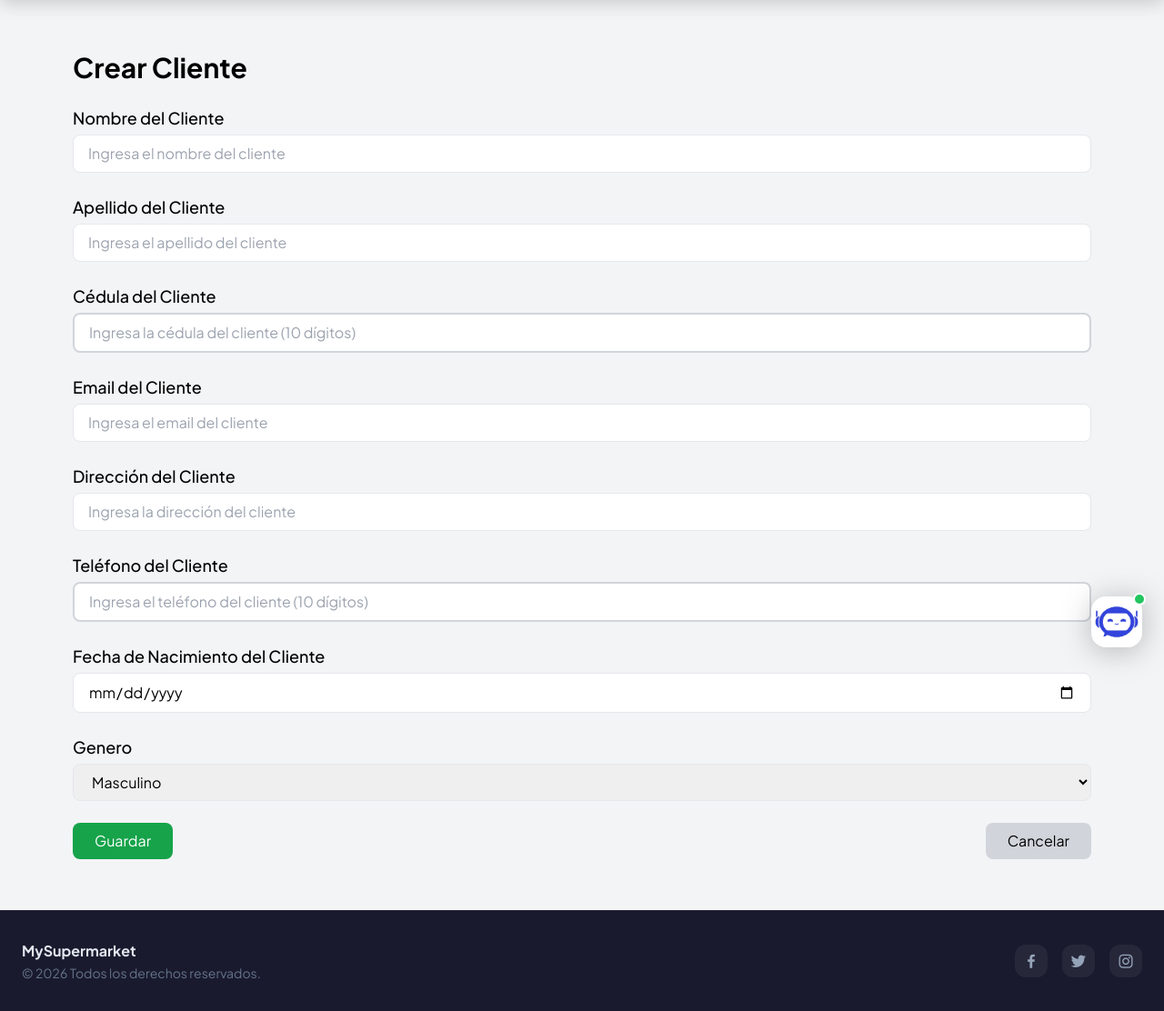
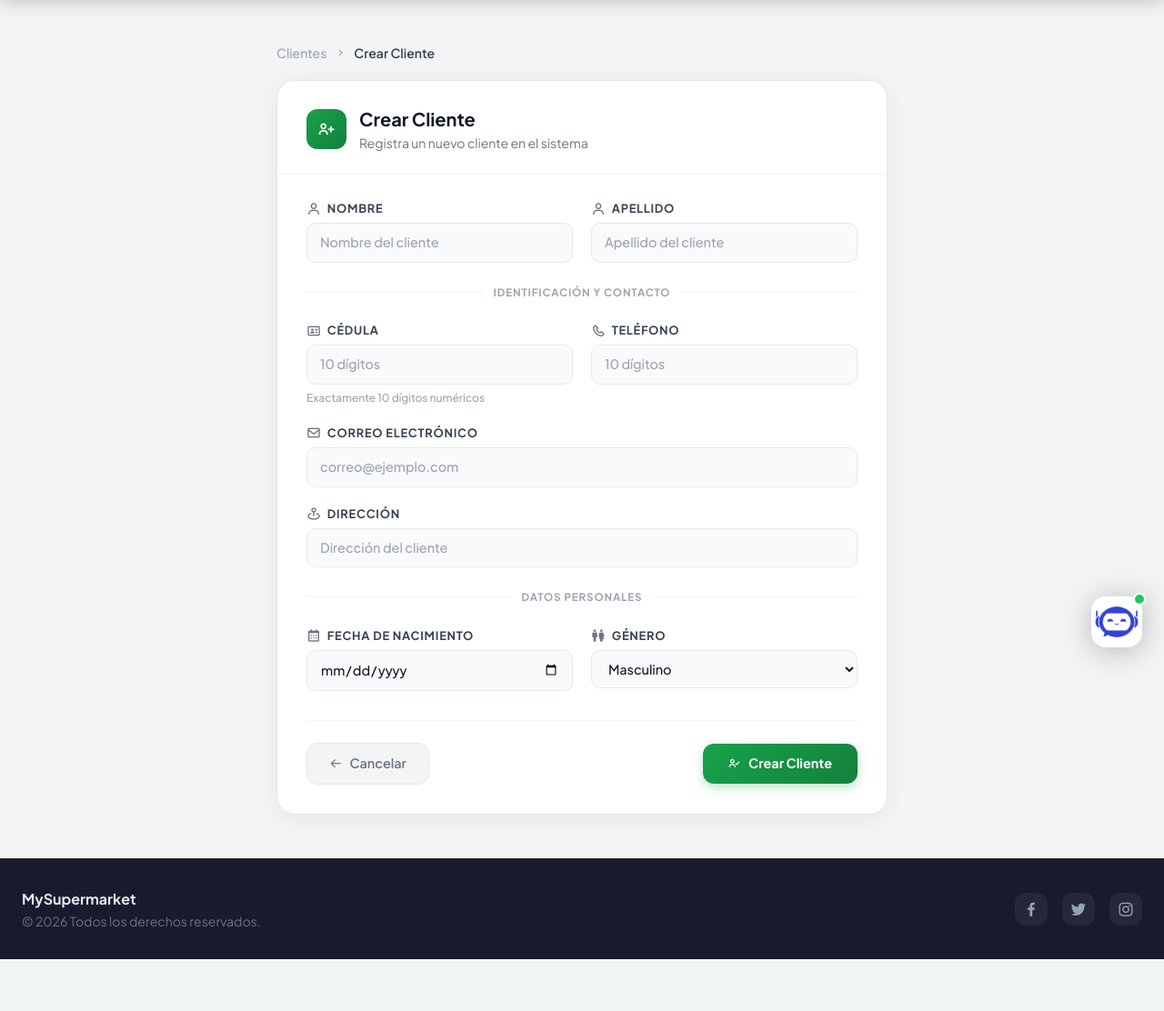
Before and after one commit to Kadir011/Sistema-de-Ventas-Supermercado, a Django app: page /clientes/crear/ in a window 1280 px wide. Shown: the part 64-1176 px from the top of the page at 91% size. After the commit the page ends 1119 px from the top, so only its background shows below. Run offline with Django 5.2, Linux system fonts and the light colour scheme; data that the repository does not hold is empty; some libraries are stand-ins or nearby versions.

Commit message:
Implementación CSS para template del formulario de clientes desde el admin

```diff
--- a/templates/super/customers/customer_form.html
+++ b/templates/super/customers/customer_form.html
@@ -1,120 +1,132 @@
 {% extends 'components/base.html' %}
-{% block title %}{% if form.instance.pk %}{{title}}{% else %}{{title}}{% endif %}{% endblock %}
+{% load static %}
+{% block title %}{{ title }}{% endblock %}
 {% block content %}
-<div class="container mx-auto py-8 px-16">
-    <h1 class="text-3xl font-bold mb-6">{% if form.instance.pk %}{{title}}{% else %}{{title}}{% endif %}</h1>
-    <form method="post" class="space-y-6">
+
+<link rel="stylesheet" href="{% static 'css/customer_form.css' %}">
+
+<div class="max-w-2xl mx-auto py-6">
+    <!-- Breadcrumb -->
+    <div class="flex items-center gap-2 text-sm mb-5" style="color: #9ca3af;">
+        <a href="{% url 'super:customer_list' %}" class="hover:text-green-600 transition-colors font-medium">Clientes</a>
+        <i class='bx bx-chevron-right'></i>
+        <span style="color: #374151; font-weight: 600;">{{ title }}</span>
+    </div>
+
+    <div class="form-card">
+        <!-- Header -->
+        <div class="form-header">
+            <div class="form-header-icon">
+                <i class='bx {% if form.instance.pk %}bx-edit{% else %}bx-user-plus{% endif %} text-white text-xl'></i>
+            </div>
+            <div>
+                <h1 class="text-xl font-bold" style="color: #111827;">{{ title }}</h1>
+                <p class="text-sm mt-0.5" style="color: #6b7280;">
+                    {% if form.instance.pk %}Modifica los datos del cliente{% else %}Registra un nuevo cliente en el sistema{% endif %}
+                </p>
+            </div>
+        </div>
+
+        <!-- Body -->
+        <div class="form-body">
+            <form method="post">
                 {% csrf_token %}
-        <div class="mb-4">
-            <label for="{{ form.name.id_for_label }}" class="block text-lg font-medium">Nombre del Cliente</label>
-            <input type="text" name="name" id="{{ form.name.id_for_label }}" value="{{ form.instance.name|default:'' }}" placeholder="Ingresa el nombre del cliente" class="mt-1 block w-full px-4 py-2 border rounded-lg focus:ring-green-500 focus:border-green-500" required>
+
+                <!-- Nombre y Apellido -->
+                <div class="grid-2 mb-5">
+                    <div class="field-group">
+                        <label class="field-label"><i class='bx bx-user'></i>Nombre</label>
+                        <input type="text" name="name" value="{{ form.instance.name|default:'' }}"
+                               class="field-input {% if form.name.errors %}error{% endif %}"
+                               placeholder="Nombre del cliente" required>
                         {% if form.name.errors %}
-                <div class="text-red-500 text-sm mt-2">
-                    {% for error in form.name.errors %}
-                        <p>{{ error }}</p>
-                    {% endfor %}
-                </div>
+                            <span class="field-error"><i class='bx bx-error-circle'></i>{{ form.name.errors.0 }}</span>
                         {% endif %}
                     </div>
-        <div class="mb-4">
-            <label for="{{ form.last_name.id_for_label }}" class="block text-lg font-medium">Apellido del Cliente</label>
-            <input type="text" name="last_name" id="{{ form.last_name.id_for_label }}" value="{{ form.instance.last_name|default:'' }}" placeholder="Ingresa el apellido del cliente" class="mt-1 block w-full px-4 py-2 border rounded-lg focus:ring-green-500 focus:border-green-500" required>
+                    <div class="field-group">
+                        <label class="field-label"><i class='bx bx-user'></i>Apellido</label>
+                        <input type="text" name="last_name" value="{{ form.instance.last_name|default:'' }}"
+                               class="field-input {% if form.last_name.errors %}error{% endif %}"
+                               placeholder="Apellido del cliente" required>
                         {% if form.last_name.errors %}
-                <div class="text-red-500 text-sm mt-2">
-                    {% for error in form.last_name.errors %}
-                        <p>{{ error }}</p>
-                    {% endfor %}
+                            <span class="field-error"><i class='bx bx-error-circle'></i>{{ form.last_name.errors.0 }}</span>
+                        {% endif %}
                     </div>
+                </div>
+
+                <!-- Sección identificación -->
+                <div class="section-divider"><span>Identificación y contacto</span></div>
+
+                <div class="grid-2 mb-5">
+                    <div class="field-group">
+                        <label class="field-label"><i class='bx bx-id-card'></i>Cédula</label>
+                        <input type="text" name="dni" value="{{ form.instance.dni|default:'' }}"
+                               class="field-input only-numbers {% if form.dni.errors %}error{% endif %}"
+                               placeholder="10 dígitos" maxlength="10" pattern="[0-9]{10}" required autocomplete="off">
+                        {% if form.dni.errors %}
+                            <span class="field-error"><i class='bx bx-error-circle'></i>{{ form.dni.errors.0 }}</span>
+                        {% else %}
+                            <span class="field-hint">Exactamente 10 dígitos numéricos</span>
+                        {% endif %}
+                    </div>
+                    <div class="field-group">
+                        <label class="field-label"><i class='bx bx-phone'></i>Teléfono</label>
+                        <input type="text" name="phone" value="{{ form.instance.phone|default:'' }}"
+                               class="field-input only-numbers {% if form.phone.errors %}error{% endif %}"
+                               placeholder="10 dígitos" maxlength="10" pattern="[0-9]{10}" autocomplete="off">
+                        {% if form.phone.errors %}
+                            <span class="field-error"><i class='bx bx-error-circle'></i>{{ form.phone.errors.0 }}</span>
+                        {% endif %}
+                    </div>
+                </div>
+
+                <div class="field-group mb-5">
+                    <label class="field-label"><i class='bx bx-envelope'></i>Correo electrónico</label>
+                    <input type="email" name="email" value="{{ form.instance.email|default:'' }}"
+                           class="field-input {% if form.email.errors %}error{% endif %}"
+                           placeholder="correo@ejemplo.com" required>
+                    {% if form.email.errors %}
+                        <span class="field-error"><i class='bx bx-error-circle'></i>{{ form.email.errors.0 }}</span>
                     {% endif %}
                 </div>
 
-        <div class="mb-4">
-            <label for="{{ form.dni.id_for_label }}" class="block text-lg font-medium">Cédula del Cliente</label>
-            <input type="text" name="dni" id="{{ form.dni.id_for_label }}" value="{{ form.instance.dni|default:'' }}"
-            placeholder="Ingresa la cédula del cliente (10 dígitos)"
-            class="mt-1 block w-full px-4 py-2 border rounded-lg focus:ring-green-500 focus:border-green-500 only-numbers"
-            maxlength="10" pattern="[0-9]{10}" required autocomplete="off">
-            {% if form.dni.errors %}
-                <div class="text-red-500 text-sm mt-2">
-                    {% for error in form.dni.errors %}
-                        <p>{{ error }}</p>
-                    {% endfor %}
-                </div>
-            {% endif %}
+                <div class="field-group mb-5">
+                    <label class="field-label"><i class='bx bx-map-pin'></i>Dirección</label>
+                    <input type="text" name="address" value="{{ form.instance.address|default:'' }}"
+                           class="field-input" placeholder="Dirección del cliente">
                 </div>
 
-        <div class="mb-4">
-            <label for="{{ form.email.id_for_label }}" class="block text-lg font-medium">Email del Cliente</label>
-            <input type="email" name="email" id="{{ form.email.id_for_label }}" value="{{ form.instance.email|default:'' }}" placeholder="Ingresa el email del cliente" class="mt-1 block w-full px-4 py-2 border rounded-lg focus:ring-green-500 focus:border-green-500" required>
-            {% if form.email.errors %}
-                <div class="text-red-500 text-sm mt-2">
-                    {% for error in form.email.errors %}
-                        <p>{{ error }}</p>
-                    {% endfor %}
+                <!-- Sección datos personales -->
+                <div class="section-divider"><span>Datos personales</span></div>
+
+                <div class="grid-2">
+                    <div class="field-group">
+                        <label class="field-label"><i class='bx bx-calendar'></i>Fecha de nacimiento</label>
+                        <input type="date" name="birth_date" value="{{ form.instance.birth_date|default:'' }}"
+                               class="field-input">
                     </div>
-            {% endif %}
-        </div>
-        <div class="mb-4">
-            <label for="{{ form.address.id_for_label }}" class="block text-lg font-medium">Dirección del Cliente</label>
-            <input type="text" name="address" id="{{ form.address.id_for_label }}" value="{{ form.instance.address|default:'' }}" placeholder="Ingresa la dirección del cliente" class="mt-1 block w-full px-4 py-2 border rounded-lg focus:ring-green-500 focus:border-green-500">
-            {% if form.address.errors %}
-                <div class="text-red-500 text-sm mt-2">
-                    {% for error in form.address.errors %}
-                        <p>{{ error }}</p>
-                    {% endfor %}
-                </div>
-            {% endif %}
-        </div>
-
-        <div class="mb-4">
-            <label for="{{ form.phone.id_for_label }}" class="block text-lg font-medium">Teléfono del Cliente</label>
-            <input type="text" name="phone" id="{{ form.phone.id_for_label }}" value="{{ form.instance.phone|default:'' }}"
-            placeholder="Ingresa el teléfono del cliente (10 dígitos)"
-            class="mt-1 block w-full px-4 py-2 border rounded-lg focus:ring-green-500 focus:border-green-500 only-numbers"
-            maxlength="10" pattern="[0-9]{10}" required autocomplete="off">
-            {% if form.phone.errors %}
-                <div class="text-red-500 text-sm mt-2">
-                    {% for error in form.phone.errors %}
-                        <p>{{ error }}</p>
-                    {% endfor %}
-                </div>
-            {% endif %}
-        </div>
-
-        <div class="mb-4">
-            <label for="{{ form.birth_date.id_for_label }}" class="block text-lg font-medium">Fecha de Nacimiento del Cliente</label>
-            <input type="date" name="birth_date" id="{{ form.birth_date.id_for_label }}" value="{{ form.instance.birth_date|default:'' }}" placeholder="Ingresa la fecha de nacimiento del cliente" class="mt-1 block w-full px-4 py-2 border rounded-lg focus:ring-green-500 focus:border-green-500">
-            {% if form.birth_date.errors %}
-                <div class="text-red-500 text-sm mt-2">
-                    {% for error in form.birth_date.errors %}
-                        <p>{{ error }}</p>
-                    {% endfor %}
-                </div>
-            {% endif %}
-        </div>
-
-        <div class="mb-4">
-            <label for="{{ form.gender.id_for_label }}" class="block text-lg font-medium">Genero</label>
-            <select name="gender" id="{{ form.gender.id_for_label }}" class="mt-1 block w-full px-4 py-2 border rounded-lg focus:ring-green-500 focus:border-green-500">
-                <option value="">Seleccionar Genero</option>
+                    <div class="field-group">
+                        <label class="field-label"><i class='bx bx-male-female'></i>Género</label>
+                        <select name="gender" class="field-input" style="cursor: pointer;">
+                            <option value="">Seleccionar género</option>
                             <option value="1" {% if form.instance.gender == 1 %}selected{% endif %}>Masculino</option>
                             <option value="2" {% if form.instance.gender == 2 %}selected{% endif %}>Femenino</option>
                         </select>
-            {% if form.gender.errors %}
-                <div class="text-red-500 text-sm mt-2">
-                    {% for error in form.gender.errors %}
-                        <p>{{ error }}</p>
-                    {% endfor %}
                     </div>
-            {% endif %}
                 </div>
 
-        <div class="flex justify-between">
-            <button type="submit" class="bg-green-600 text-white px-6 py-2 rounded-lg hover:bg-green-700 transition-all">Guardar</button>
-            <a href={{back_url}} class="bg-gray-300 text-black px-6 py-2 rounded-lg hover:bg-gray-400 transition-all">
-                Cancelar
+                <!-- Botones -->
+                <div class="flex items-center justify-between mt-8 pt-6" style="border-top: 1px solid #f3f4f6;">
+                    <a href="{{ back_url }}" class="btn-cancel">
+                        <i class='bx bx-arrow-back'></i> Cancelar
                     </a>
+                    <button type="submit" class="btn-save">
+                        <i class='bx {% if form.instance.pk %}bx-save{% else %}bx-user-check{% endif %}'></i>
+                        {{ grabar }}
+                    </button>
                 </div>
             </form>
         </div>
+    </div>
+</div>
 {% endblock %}
```
Lines whose indentation alone changed are shown as unchanged.
